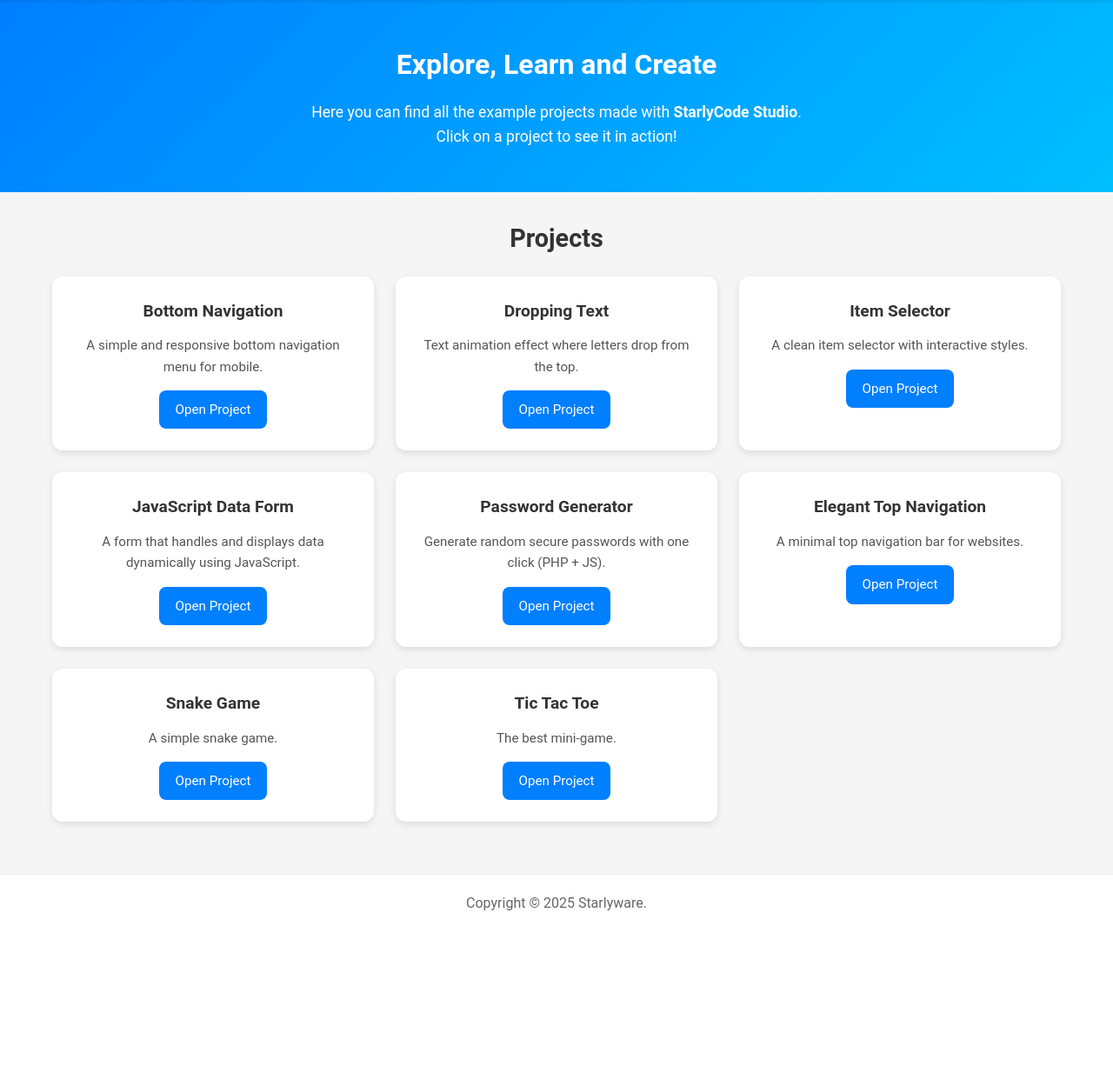
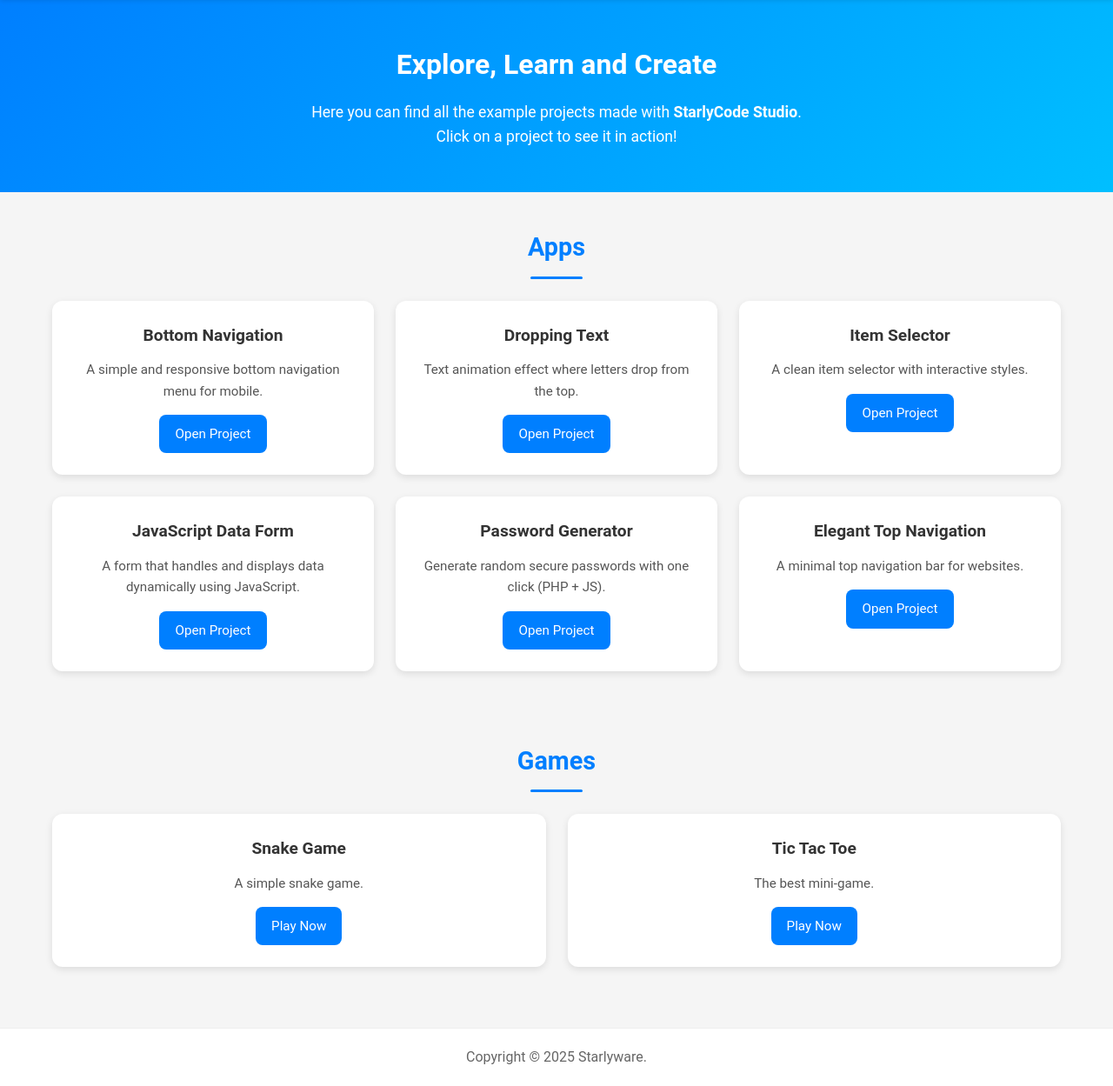
Before and after one commit to Starlyware/starlycode-projects, a PHP site: page / in a window 1280 px wide. Shown: the part 71-1320 px from the top of the page at 87% size. Before the commit the page ends 1118 px from the top, so only its background shows below. Run offline with PHP 8.4, Linux system fonts and the light colour scheme.

Commit message:
Division into Apps and Games

```diff
--- a/assets/css/style.css
+++ b/assets/css/style.css
@@ -78,13 +78,27 @@
 .container {
     max-width: 1200px;
     margin: auto;
-    padding: 30px 20px;
+    padding: 40px 20px;
 }
 
+/* SECTION TITLES */
 .section-title {
     text-align: center;
     font-size: 1.8rem;
-    margin-bottom: 20px;
+    margin-bottom: 25px;
+    position: relative;
+    color: var(--primary-color);
+    font-weight: bold;
+}
+
+.section-title::after {
+    content: "";
+    width: 60px;
+    height: 3px;
+    background: var(--primary-color);
+    display: block;
+    margin: 10px auto 0;
+    border-radius: 2px;
 }
 
 /* PROJECTS GRID */
--- a/index.html
+++ b/index.html
@@ -3,6 +3,7 @@
   Author: Gianluca Grasso (https://github.com/gian-grasso)
   License: http://www.apache.org/licenses/LICENSE-2.0
 -->
+
 <!DOCTYPE html>
 <html lang="en">
 <head>
@@ -31,9 +32,9 @@
         Click on a project to see it in action!</p>
     </section>
 
-    <!-- PROJECTS GRID -->
+    <!-- APPS SECTION -->
     <div class="container">
-        <h2 class="section-title">Projects</h2>
+        <h2 class="section-title">Apps</h2>
         <div class="projects-grid">
 
             <div class="card">
@@ -72,16 +73,24 @@
                 <a href="Elegant Top Navigation/index.html" class="btn">Open Project</a>
             </div>
 
+        </div>
+    </div>
+
+    <!-- GAMES SECTION -->
+    <div class="container">
+        <h2 class="section-title">Games</h2>
+        <div class="projects-grid">
+
             <div class="card">
-              <h3>Snake Game</h3>
-              <p>A simple snake game.</p>
-              <a href="Snake/index.html" class="btn">Open Project</a>
+                <h3>Snake Game</h3>
+                <p>A simple snake game.</p>
+                <a href="Snake/index.html" class="btn">Play Now</a>
             </div>
 
             <div class="card">
-              <h3>Tic Tac Toe</h3>
-              <p>The best mini-game.</p>
-              <a href="Tris/index.html" class="btn">Open Project</a>
+                <h3>Tic Tac Toe</h3>
+                <p>The best mini-game.</p>
+                <a href="Tris/index.html" class="btn">Play Now</a>
             </div>
 
         </div>
```
Also changed, not shown: 1 other file.
